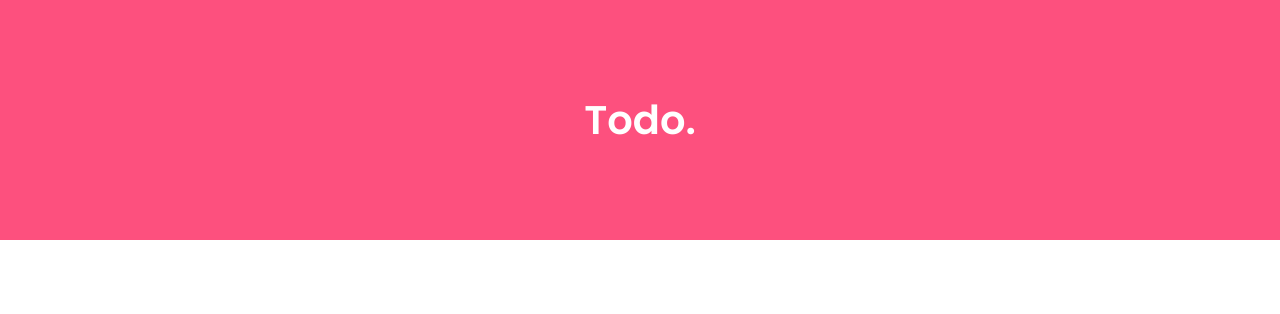
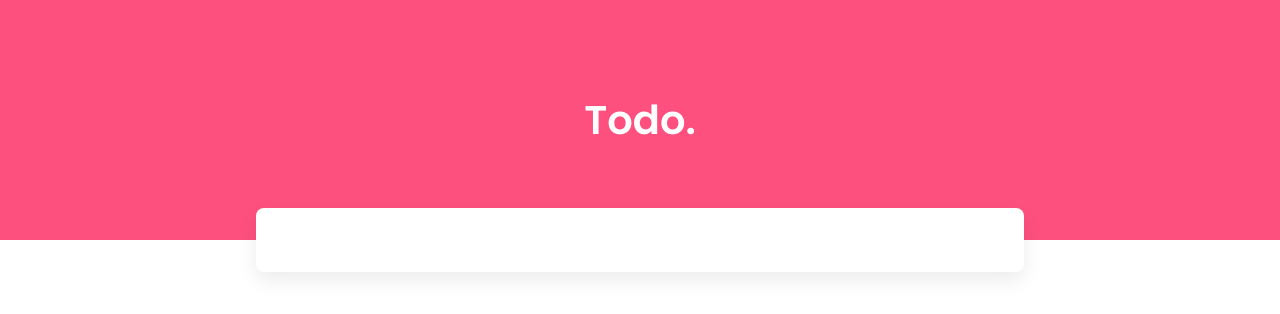
Before and after one commit to RafaelBarbosa09/todo, a React (Create React App) app: page / in a window 1280 px wide. Shown: the top 314 px of the page. Built offline with nearby package versions, Linux system fonts and the light colour scheme.

Commit message:
incluindo input no dashboard

```diff
--- a/src/App.tsx
+++ b/src/App.tsx
@@ -1,3 +1,4 @@
+import { Dashboard } from "./components/Dashboard";
 import { Header } from "./components/Header";
 import { GlobalStyle } from "./styles/global";
 
@@ -5,6 +6,7 @@ function App() {
   return (
     <>
       <Header />
+      <Dashboard />
       <GlobalStyle />
     </>
   );
--- /dev/null
+++ b/src/components/Dashboard/index.tsx
@@ -0,0 +1,9 @@
+import { Container } from "./styles";
+
+export function Dashboard() {
+  return (
+    <Container>
+      <input placeholder="Give me a task..." />
+    </Container>
+  );
+}
--- /dev/null
+++ b/src/components/Dashboard/styles.ts
@@ -0,0 +1,22 @@
+import styled from "styled-components";
+
+export const Container = styled.main`
+  max-width: 800px;
+  margin: 0 auto;
+  padding: 2.5rem 1rem;
+  margin-top: -4.5rem;
+
+  input {
+    width: 100%;
+    padding: 0 1.5rem;
+    height: 4rem;
+    border-radius: 0.5rem;
+    border: none;
+    box-shadow: rgba(0, 0, 0, 0.08) 0px 8px 20px 0px;
+    font-weight: regular;
+
+    &::placeholder {
+      color: var(--text-input);
+    }
+  }
+`;
```
